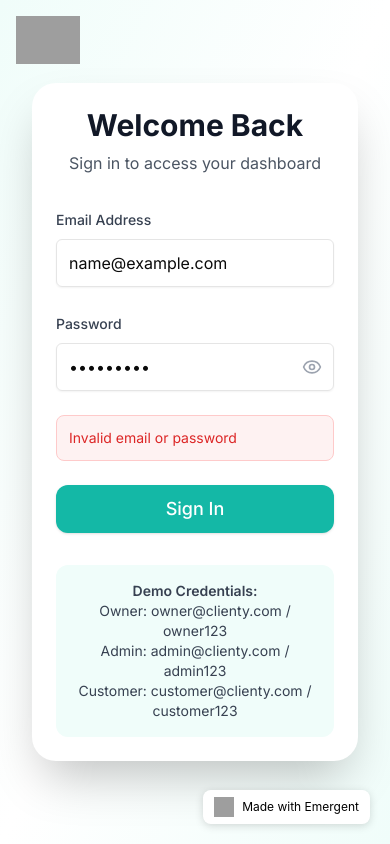
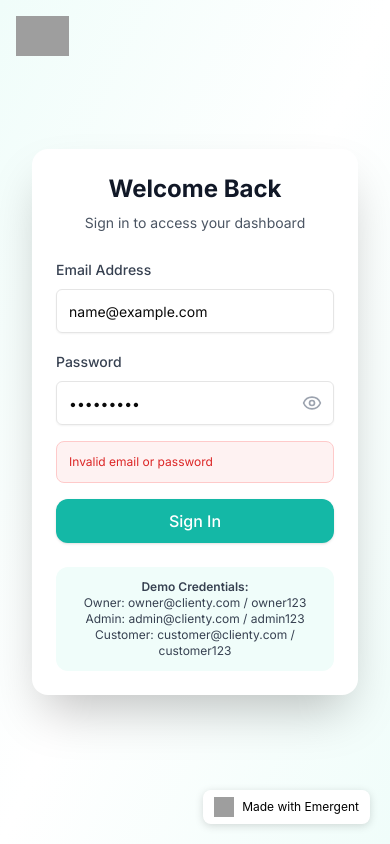
Before and after one commit to carefreelixe-cmd/Laundry-Management, a React (Create React App) app in the folder frontend/: page /login in a window 390 px wide. Both pictures are taken after typing "name@example.com", "Sample123" into the empty fields and a click on the button "Sign In". Built offline with nearby package versions, Linux system fonts and the light colour scheme; no server answers; grey boxes are pictures that could not be loaded.

Commit message:
auto-commit for bab85b3c-3cfd-40d6-86e8-f408d9293bca

```diff
--- a/frontend/src/pages/LoginPage.js
+++ b/frontend/src/pages/LoginPage.js
@@ -31,8 +31,8 @@ function LoginPage() {
   };
 
   return (
-    <div className="min-h-screen bg-gradient-to-br from-teal-50 via-white to-teal-50 flex items-center justify-center px-4">
-      <div className="absolute top-4 sm:top-8 left-4 sm:left-8">
+    <div className="min-h-screen bg-gradient-to-br from-teal-50 via-white to-teal-50 flex items-center justify-center px-4 py-8">
+      <div className="absolute top-4 sm:top-6 md:top-8 left-4 sm:left-6 md:left-8">
         <button
           onClick={() => navigate('/')}
           className="flex items-center space-x-3 hover:opacity-80 transition-opacity"
@@ -41,21 +41,21 @@ function LoginPage() {
           <img
             src="https://customer-assets.emergentagent.com/job_washdash-1/artifacts/ed664txa_Screenshot%202025-10-14%20121020.png"
             alt="Infinite Laundry Solutions Logo"
-            className="h-12 sm:h-14 md:h-16 w-auto"
+            className="h-10 sm:h-12 md:h-14 lg:h-16 w-auto"
           />
         </button>
       </div>
 
       <div className="max-w-md w-full px-4">
-        <div className="bg-white rounded-3xl shadow-2xl p-6 sm:p-8 md:p-12">
-          <div className="text-center mb-8">
-            <h1 className="text-3xl font-bold text-gray-900 mb-2">Welcome Back</h1>
-            <p className="text-gray-600">Sign in to access your dashboard</p>
+        <div className="bg-white rounded-2xl sm:rounded-3xl shadow-2xl p-6 sm:p-8 md:p-10 lg:p-12">
+          <div className="text-center mb-6 sm:mb-8">
+            <h1 className="text-2xl sm:text-3xl font-bold text-gray-900 mb-2">Welcome Back</h1>
+            <p className="text-sm sm:text-base text-gray-600">Sign in to access your dashboard</p>
           </div>
 
-          <form onSubmit={handleSubmit} className="space-y-6">
+          <form onSubmit={handleSubmit} className="space-y-4 sm:space-y-6">
             <div>
-              <Label htmlFor="email" className="text-gray-700 font-medium">Email Address</Label>
+              <Label htmlFor="email" className="text-sm sm:text-base text-gray-700 font-medium">Email Address</Label>
               <Input
                 id="email"
                 type="email"
@@ -63,13 +63,13 @@ function LoginPage() {
                 value={email}
                 onChange={(e) => setEmail(e.target.value)}
                 required
-                className="mt-2 h-12"
+                className="mt-2 h-11 sm:h-12 text-sm sm:text-base"
                 data-testid="login-email-input"
               />
             </div>
 
             <div>
-              <Label htmlFor="password" className="text-gray-700 font-medium">Password</Label>
+              <Label htmlFor="password" className="text-sm sm:text-base text-gray-700 font-medium">Password</Label>
               <div className="relative mt-2">
                 <Input
                   id="password"
@@ -78,7 +78,7 @@ function LoginPage() {
                   value={password}
                   onChange={(e) => setPassword(e.target.value)}
                   required
-                  className="h-12 pr-12"
+                  className="h-11 sm:h-12 pr-12 text-sm sm:text-base"
                   data-testid="login-password-input"
                 />
                 <button
@@ -93,22 +93,22 @@ function LoginPage() {
 
             {error && (
               <div className="bg-red-50 border border-red-200 rounded-lg p-3" data-testid="login-error-message">
-                <p className="text-red-600 text-sm">{error}</p>
+                <p className="text-red-600 text-xs sm:text-sm">{error}</p>
               </div>
             )}
 
             <Button
               type="submit"
               disabled={loading}
-              className="w-full bg-teal-500 hover:bg-teal-600 text-white h-12 text-lg font-medium rounded-xl"
+              className="w-full bg-teal-500 hover:bg-teal-600 text-white h-11 sm:h-12 text-base sm:text-lg font-medium rounded-xl"
               data-testid="login-submit-btn"
             >
               {loading ? 'Signing in...' : 'Sign In'}
             </Button>
           </form>
 
-          <div className="mt-8 p-4 bg-teal-50 rounded-xl">
-            <p className="text-sm text-gray-700 text-center">
+          <div className="mt-6 sm:mt-8 p-3 sm:p-4 bg-teal-50 rounded-xl">
+            <p className="text-xs sm:text-sm text-gray-700 text-center">
               <span className="font-semibold">Demo Credentials:</span><br />
               Owner: owner@clienty.com / owner123<br />
               Admin: admin@clienty.com / admin123<br />
```
